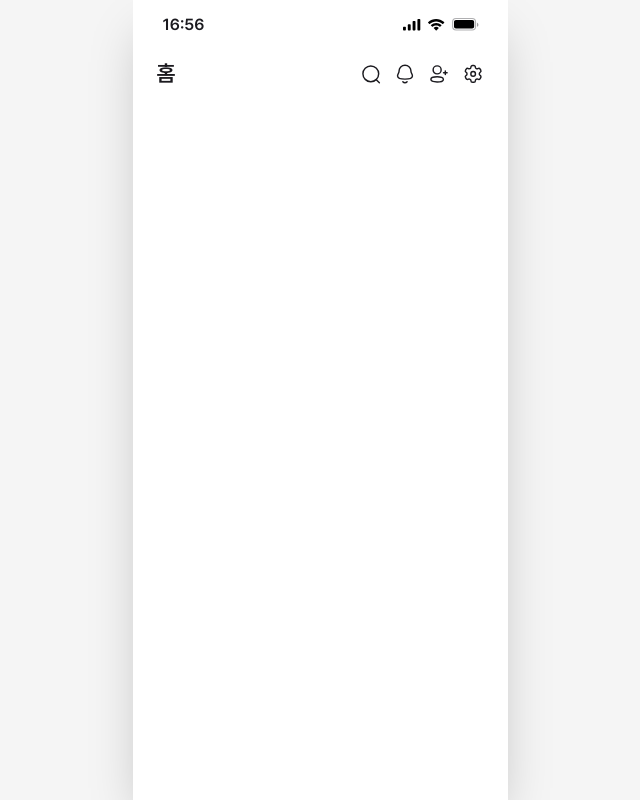
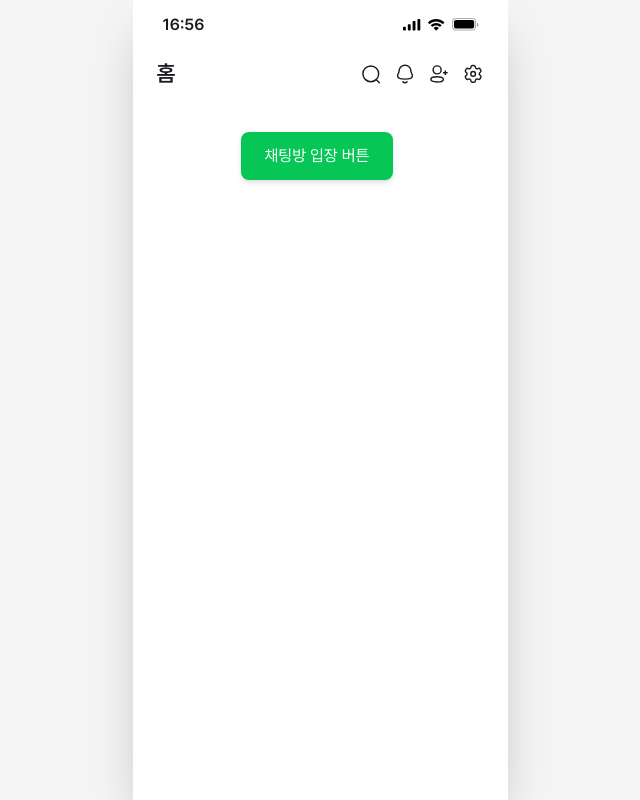
Before and after one commit to CEOS-Developers/react-messenger-22nd, a React (Vite) app: page / in a window 1280 px wide. Shown: the whole page, without its empty margins (320-960 px from the left). Built offline with nearby package versions, Linux system fonts and the light colour scheme.

Commit message:
fix: 채팅창 ui 확인용  버튼 추가

```diff
--- a/src/pages/Home.tsx
+++ b/src/pages/Home.tsx
@@ -1,4 +1,6 @@
 import Header from "@/components/header/Header";
+import { Link } from "react-router-dom";
+
 
 const Home = () => {
     return (
@@ -6,6 +8,11 @@ const Home = () => {
             <Header
             type="home"
              />
+             <Link to="/chatroom/1">
+                <button className="mt-8 ml-27 px-6 py-3 bg-green-3 text-white rounded-lg shadow-md hover:bg-green-4 transition-colors">
+                    채팅방 입장 버튼
+                </button>
+            </Link>
         </div>
     );
 }
```
